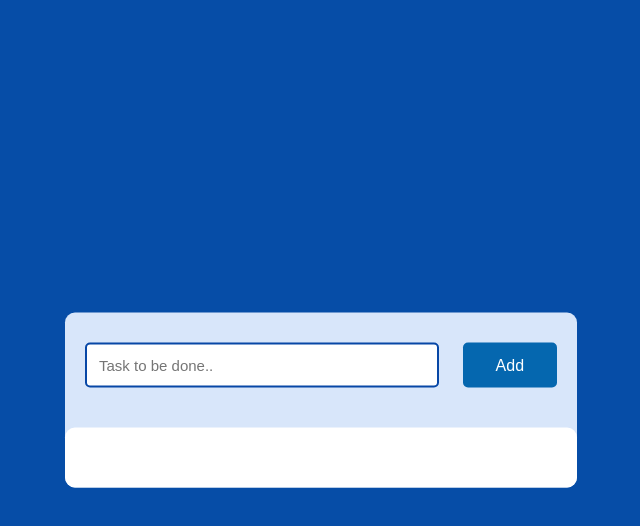
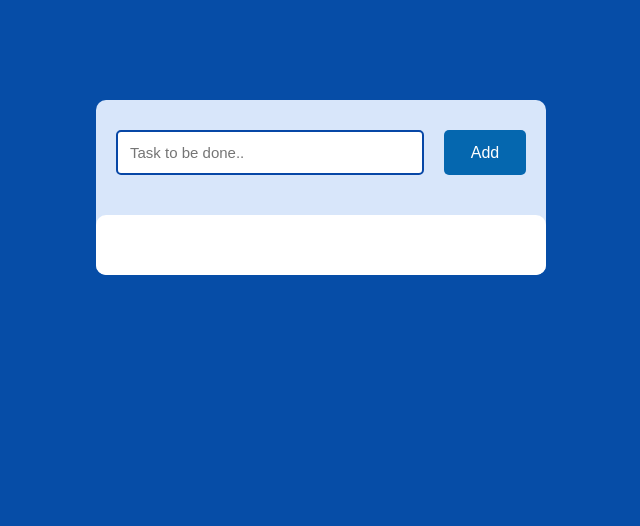
Before and after one commit to Mary8992/todo-list, a plain HTML site: page index.html in a window 1280 px wide. Shown: the whole page, without its empty margins (319-959 px from the left). Drawn offline with Linux system fonts and the light colour scheme.

Commit message:
Fixing element spacing and input value

```diff
--- a/main-todo.js
+++ b/main-todo.js
@@ -33,4 +33,5 @@ function addItem() {
        };
     }
   }
+    newTask.value = ""
 };
--- a/style-todo.css
+++ b/style-todo.css
@@ -10,15 +10,17 @@ body {
   background: #064DA7;
 }
 .container {
-  width: 40%;
-  min-width: 450px;
-  position: relative;
-  min-height: 100px;
-  transform: translate(-50%, -50%);
-  top: 50%;
-  left: 50%;
+  width: 90%;
+  max-width: 450px;
+  /* position: relative; */
+  /* min-height: 100px; */
+  /* transform: translate(-50%, -50%); */
+  /* top: 50%; */
+  /* left: 50%; */
+  margin: 100px auto;
   background: #d8e6fa;
   border-radius: 10px;
+
 }
 #newtask {
   position: relative;
@@ -67,7 +69,7 @@ body {
   width: 100%;
   position: relative;
   overflow: scroll;
-  max-height: 450px;
+  max-height: 350px;
 }
 
 .task {
```
